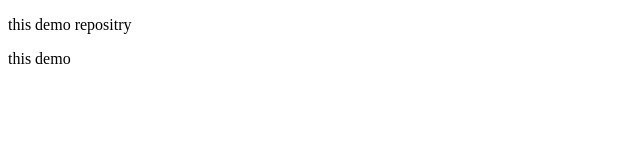
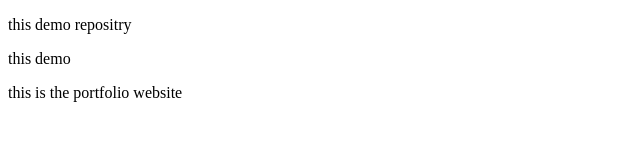
Before and after one commit to Sahilrana153/Portfoliodemo-2, a plain HTML site: page index.html in a window 1280 px wide. Shown: the whole page, without its empty margins (0-640 px from the left). Drawn offline with Linux system fonts and the light colour scheme.

Commit message:
new change

```diff
--- a/index.html
+++ b/index.html
@@ -8,5 +8,6 @@
 <body>
     <p>this demo repositry</p>
     <p>this demo </p>
+    <p>this is the portfolio website</p>
 </body>
 </html>
```
